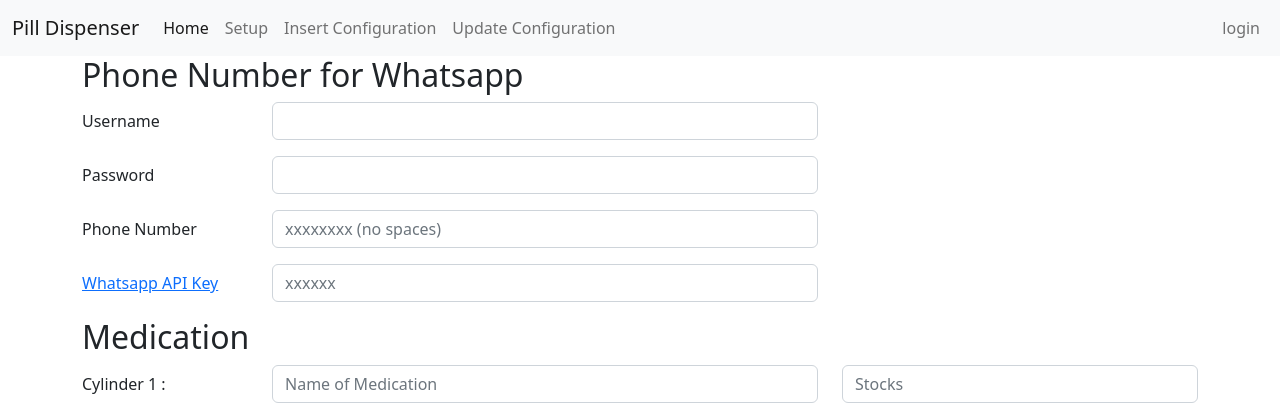
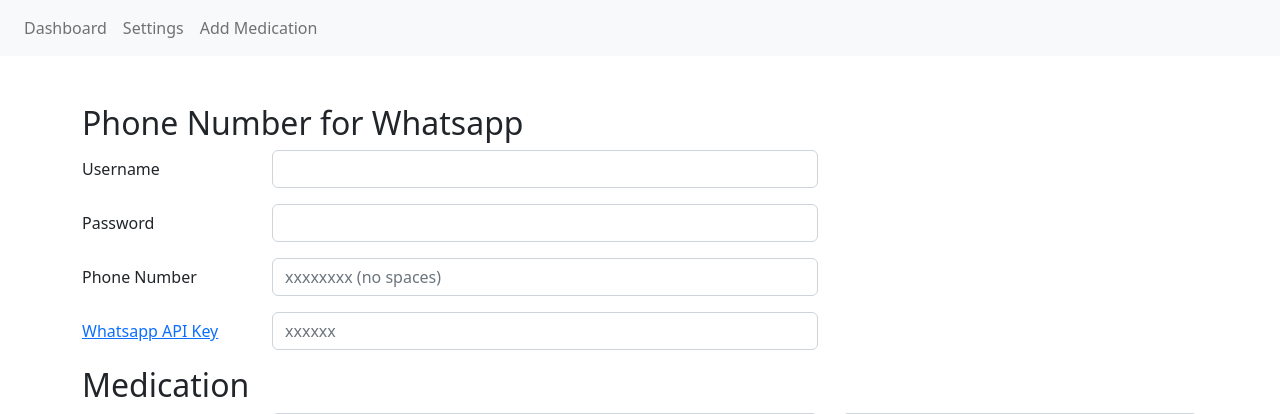
Before and after one commit to axdree/python-iot, a Flask app: template Backend/templates/setup.html in a window 1280 px wide. Shown: the top 414 px of the page. Run offline with Flask 3, Linux system fonts and the light colour scheme; the template is opened without the code that fills it, so the values that code supplies are empty; parts of the project's set-up code (start-up, migrations or seed data) failed here and were passed over.

Commit message:
modified dashboard header

```diff
--- a/Backend/templates/setup.html
+++ b/Backend/templates/setup.html
@@ -29,37 +29,23 @@
 
 <body>
 
-
-    <nav class="navbar navbar-expand-lg navbar-light bg-light">
-        <div class="container-fluid">
-          <a class="navbar-brand" href="#">Pill Dispenser</a>
-          <button class="navbar-toggler" type="button" data-bs-toggle="collapse" data-bs-target="#navbarNav"
-            aria-controls="navbarNav" aria-expanded="false" aria-label="Toggle navigation">
+    <nav class="navbar navbar-expand-lg navbar-light bg-light mb-5">
+        <a class="navbar-brand" href="#"></a>
+        <button class="navbar-toggler" type="button" data-toggle="collapse" data-target="#navbarNav" aria-controls="navbarNav" aria-expanded="false" aria-label="Toggle navigation">
           <span class="navbar-toggler-icon"></span>
         </button>
         <div class="collapse navbar-collapse" id="navbarNav">
           <ul class="navbar-nav">
-              <li class="nav-item">
-                <a class="nav-link active" aria-current="page" href="/">Home</a>
+            <li class="nav-item active">
+              <a class="nav-link" href="/">Dashboard</a>
             </li>
             <li class="nav-item">
-                <a class="nav-link" href="/setup">Setup</a>
+              <a class="nav-link" href="/settings">Settings</a>
             </li>
             <li class="nav-item">
-                <a class="nav-link" href="/config">Insert Configuration</a>
-              </li>
-              <li class="nav-item">
-                <a class="nav-link" href="./settings">Update Configuration</a>
-              </li>
-
-            </ul>
-
-            <ul class='navbar-nav ms-auto'>
-              <li class="nav-item">
-                <a class="nav-link login" href='./login'>login</a>
+              <a class="nav-link" href="/config">Add Medication</a>
             </li>
           </ul>
-          </div>
         </div>
       </nav>
     <!-- {time : ['0800' , '1300'] , medication :[ 1,'bloodpressure' ], dose : 2 ,   }
```
Also changed, not shown: Backend/dashapp.py (+12 -12 lines). Lines whose indentation alone changed are shown as unchanged.
